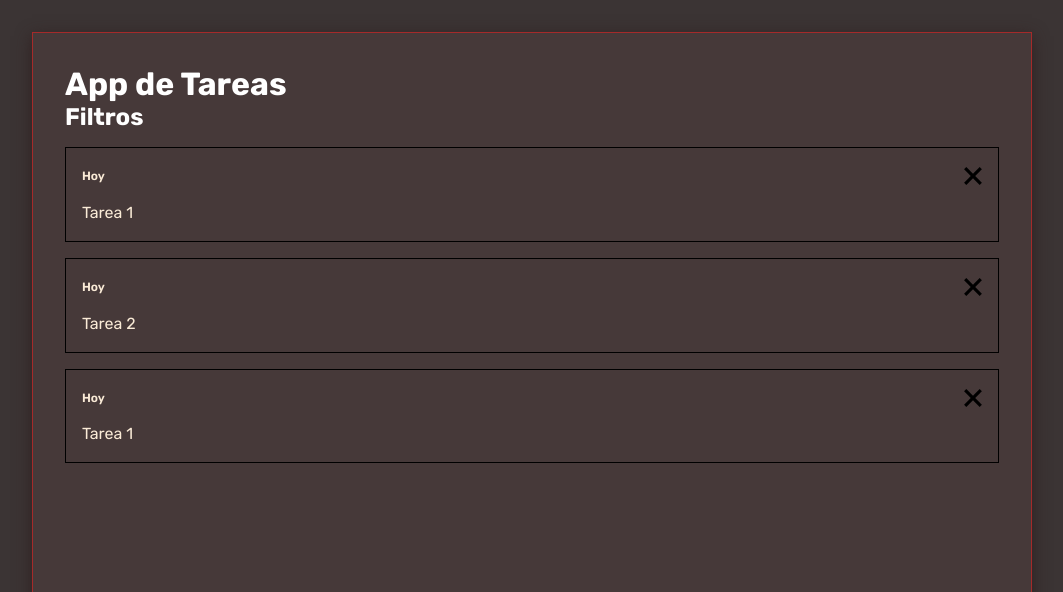
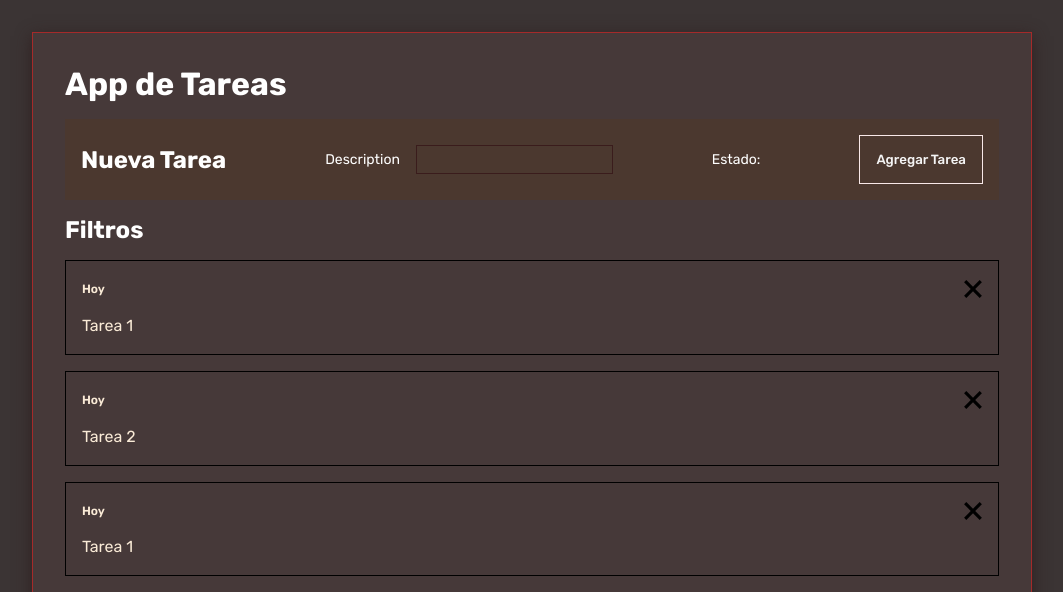
Before and after one commit to pablex72/task-manager-angular, an Angular app: page / in a window 1280 px wide. Shown: the top 592 px of the page, without its empty margins (108-1171 px from the left). Built offline with nearby package versions, Linux system fonts and the light colour scheme.

Commit message:
adicionando form

```diff
--- a/src/app/app.component.html
+++ b/src/app/app.component.html
@@ -1,6 +1,7 @@
 <div class="container">
 
     <h1>App de Tareas</h1>
+    <app-todo-form />
     <div class="filters">
         <h2>Filtros</h2>
     </div>
--- a/src/app/app.module.ts
+++ b/src/app/app.module.ts
@@ -4,10 +4,12 @@ import { BrowserModule } from '@angular/platform-browser';
 import { AppComponent } from './app.component';
 import { TodoListComponent } from "./components/todo-list/todo-list.component";
 import { DatePipe } from './pipes/date.pipe';
+import { TodoFormComponent } from "./components/todo-form/todo-form.component";
+import { FormsModule } from '@angular/forms';
 
 @NgModule({
   declarations: [AppComponent],
-  imports: [BrowserModule, TodoListComponent],
+  imports: [BrowserModule, TodoListComponent, TodoFormComponent, FormsModule],
   providers: [],
   bootstrap: [AppComponent],
 })
--- /dev/null
+++ b/src/app/components/todo-form/todo-form.component.css
@@ -0,0 +1,46 @@
+.todo-form {
+  border-color: whitesmoke;
+  margin: 1rem 0;
+  padding: 1rem;
+  background-color: rgb(75, 56, 47);
+  display: flex;
+  flex-wrap: wrap;
+  align-items: center;
+  justify-content: space-between;
+  gap: 1rem;
+}
+
+.todo-form .form-group {
+  display: flex;
+  align-items: center;
+  gap: 1rem;
+
+}
+
+.todo-form .form-group label{
+  font-size: 14px;
+}
+
+.todo-form .form-group input{
+  background: none;
+  outline: none;
+  border: 1px solid rgb(58, 28, 28);
+  padding: .4rem;
+  color: aquamarine;
+}
+
+.todo-form button {
+  background: transparent;
+  border: none;
+  border: 1px solid rgb(248, 232, 232);
+  color: whitesmoke;
+  height: 100%;
+  padding: 1rem;
+  cursor: pointer;
+  font-weight:500;
+  transition-duration: .3s;
+
+  &:hover {
+    background-color: rgb(182, 145, 145);
+  }
+}
--- /dev/null
+++ b/src/app/components/todo-form/todo-form.component.html
@@ -0,0 +1,22 @@
+<form class="todo-form" (ngSubmit)="addTodo()">
+  <h2>Nueva Tarea</h2>
+  <div class="form-group">
+    <label for="description">Description</label>
+    <input
+      type="text"
+      id="description"
+      name="description"
+      [(ngModel)]="newTodoDescription"
+      autocomplete="off"
+    />
+  </div>
+
+  <div class="form-group">
+    <label for="description">Estado:</label>
+    <!-- agregar dropdown -->
+  </div>
+
+  <button type="submit">Agregar Tarea</button>
+
+
+</form>
--- /dev/null
+++ b/src/app/components/todo-form/todo-form.component.ts
@@ -0,0 +1,35 @@
+import { ChangeDetectionStrategy, Component, inject } from '@angular/core';
+import { TodosService } from '../services/todos.service';
+import { TodoStatus } from 'src/app/interfaces/todos.interfaces';
+import { formOptions } from 'src/app/config/options';
+import { Todo } from 'src/app/interfaces/todos.interfaces';
+import { FormsModule } from '@angular/forms';
+
+@Component({
+  selector: 'app-todo-form',
+  standalone: true,
+  imports: [FormsModule],
+  templateUrl: './todo-form.component.html',
+  styleUrls: ['./todo-form.component.css'],
+})
+export class TodoFormComponent {
+  private todosService = inject(TodosService);
+
+  public newTodoDescription: string = ''
+  public newTodoStatus: {value: TodoStatus, name: string} = formOptions[0];
+  public statusOptions = formOptions
+
+  public addTodo(){
+    const newTodo: Todo = {
+      id: Math.random(),
+      description: this.newTodoDescription,
+      status: this.newTodoStatus.value,
+      createdAt: new Date()
+    };
+
+    this.todosService.addTodo(newTodo)
+    this.newTodoDescription = ''
+    this.newTodoStatus = formOptions[0]
+
+  }
+ }
--- /dev/null
+++ b/src/app/config/options.ts
@@ -0,0 +1,8 @@
+import { TodoStatus } from "../interfaces/todos.interfaces";
+import { traductions } from "../utils/traductions";
+
+export const formOptions: {name: string, value: TodoStatus}[] = [
+    {value: 'empty', name: traductions['empty'] },
+    {value: 'in-progress', name: traductions['in-progress'] },
+    {value: 'finished', name: traductions['finished'] },
+]
--- /dev/null
+++ b/src/app/utils/traductions.ts
@@ -0,0 +1,6 @@
+export const traductions = {
+    all: 'Todas',
+    empty: 'Por empezar',
+    'in-progress': 'En proceso',
+    finished: 'Terminadas'
+}
```
